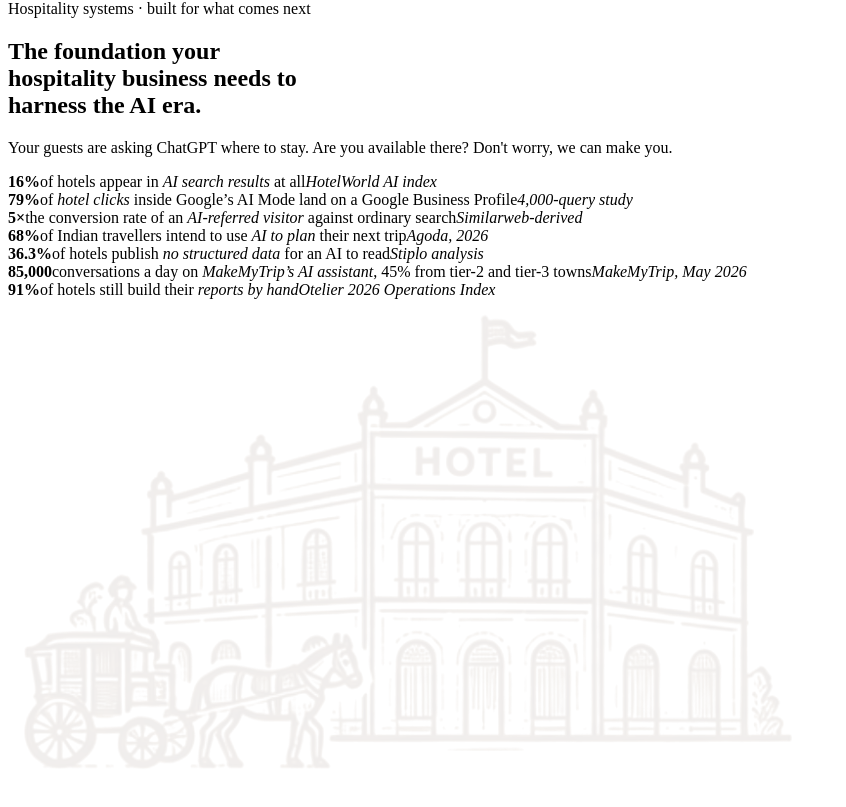
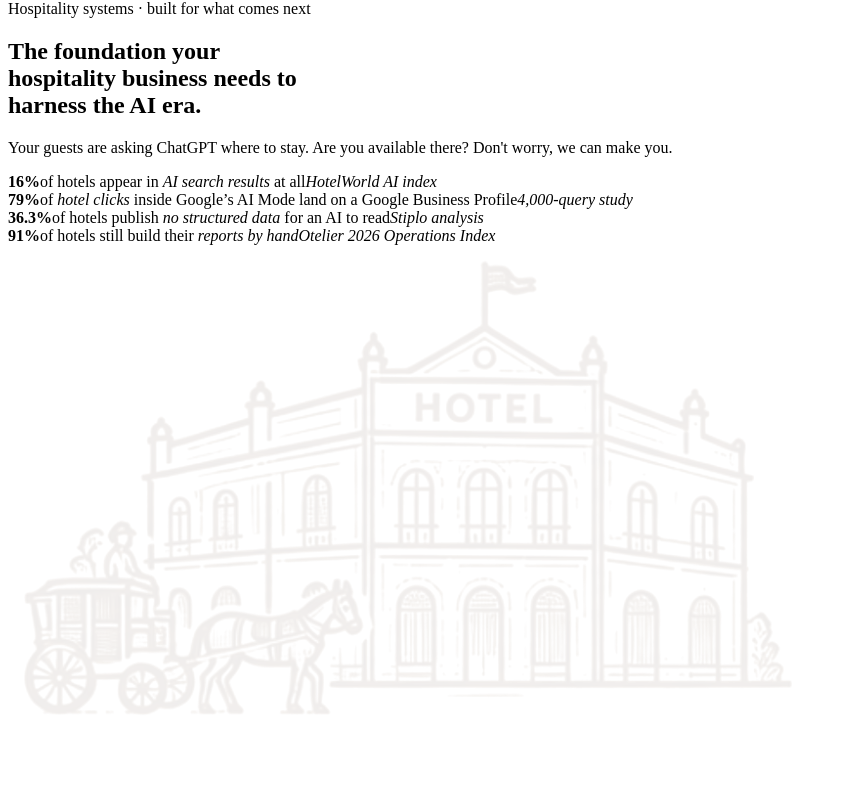
Before and after one commit to Davinder1436/Dridh-landing, a React (Vite) app: page / in a window 1280 px wide. Shown: the part 2018-2825 px from the top of the page, without its empty margins (0-846 px from the left). Built offline with nearby package versions, Linux system fonts and the light colour scheme; the HTML template or start-up script is replaced by a standard one.

Commit message:
Refactor SIGNALS array in Hero component for clarity and accuracy

```diff
--- a/src/components/Hero.tsx
+++ b/src/components/Hero.tsx
@@ -3,22 +3,18 @@
 /* `hl` is the hook inside `t`, shown in copper */
 type Signal = { n: string; t: string; hl: string; s: string }
 
-/* facts grid: 3 rows × 4 columns, read row by row.
-   `null` leaves that cell deliberately empty (1,1 · 1,3 · 2,4 · 3,2 · 3,4) */
+/* facts grid: 2 rows × 4 columns, read row by row; four facts aimed squarely
+   at hotel management. `null` leaves that cell deliberately empty
+   (1,1 · 1,4 · 2,3 · 2,4) */
 const SIGNALS: (Signal | null)[] = [
   null,
   { n: '16%', t: 'of hotels appear in AI search results at all', hl: 'AI search results', s: 'HotelWorld AI index' },
-  null,
   { n: '79%', t: 'of hotel clicks inside Google’s AI Mode land on a Google Business Profile', hl: 'hotel clicks', s: '4,000-query study' },
-
-  { n: '5×', t: 'the conversion rate of an AI-referred visitor against ordinary search', hl: 'AI-referred visitor', s: 'Similarweb-derived' },
-  { n: '68%', t: 'of Indian travellers intend to use AI to plan their next trip', hl: 'AI to plan', s: 'Agoda, 2026' },
-  { n: '36.3%', t: 'of hotels publish no structured data for an AI to read', hl: 'no structured data', s: 'Stiplo analysis' },
   null,
 
-  { n: '85,000', t: 'conversations a day on MakeMyTrip’s AI assistant, 45% from tier-2 and tier-3 towns', hl: 'MakeMyTrip’s AI assistant', s: 'MakeMyTrip, May 2026' },
+  { n: '36.3%', t: 'of hotels publish no structured data for an AI to read', hl: 'no structured data', s: 'Stiplo analysis' },
+  { n: '91%', t: 'of hotels still build their reports by hand', hl: 'reports by hand', s: 'Otelier 2026 Operations Index' },
   null,
-  { n: '91%', t: 'of hotels still build their reports by hand', hl: 'reports by hand', s: 'Otelier 2026 Operations Index' },
   null,
 ]
 
```
